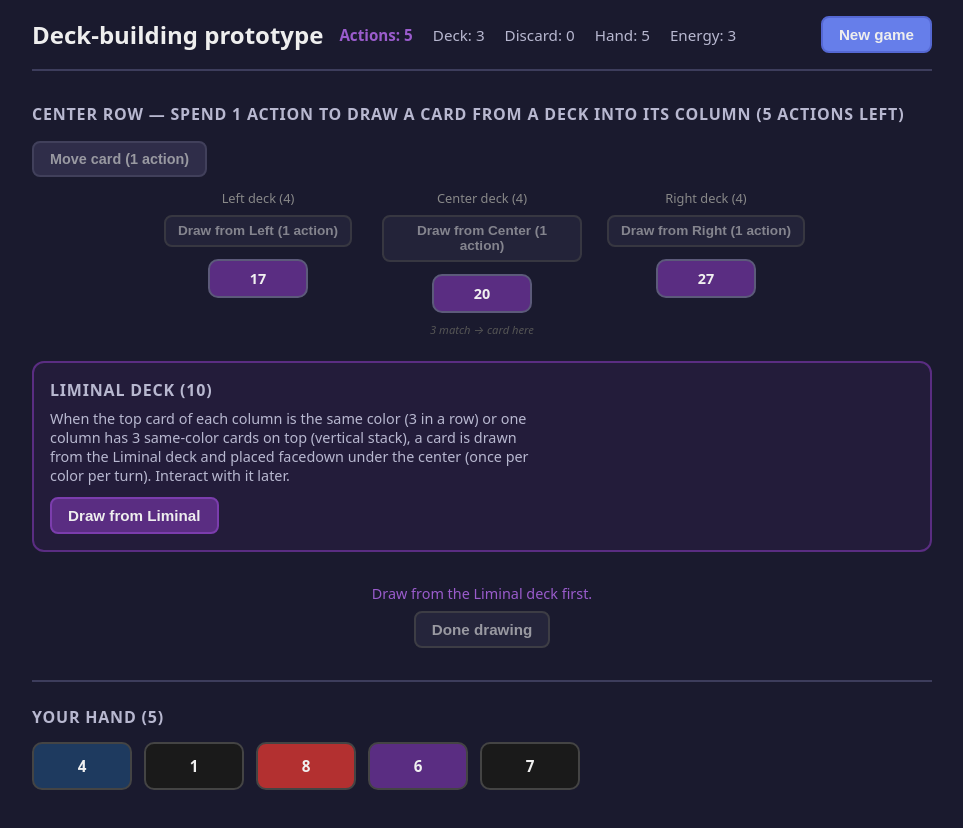
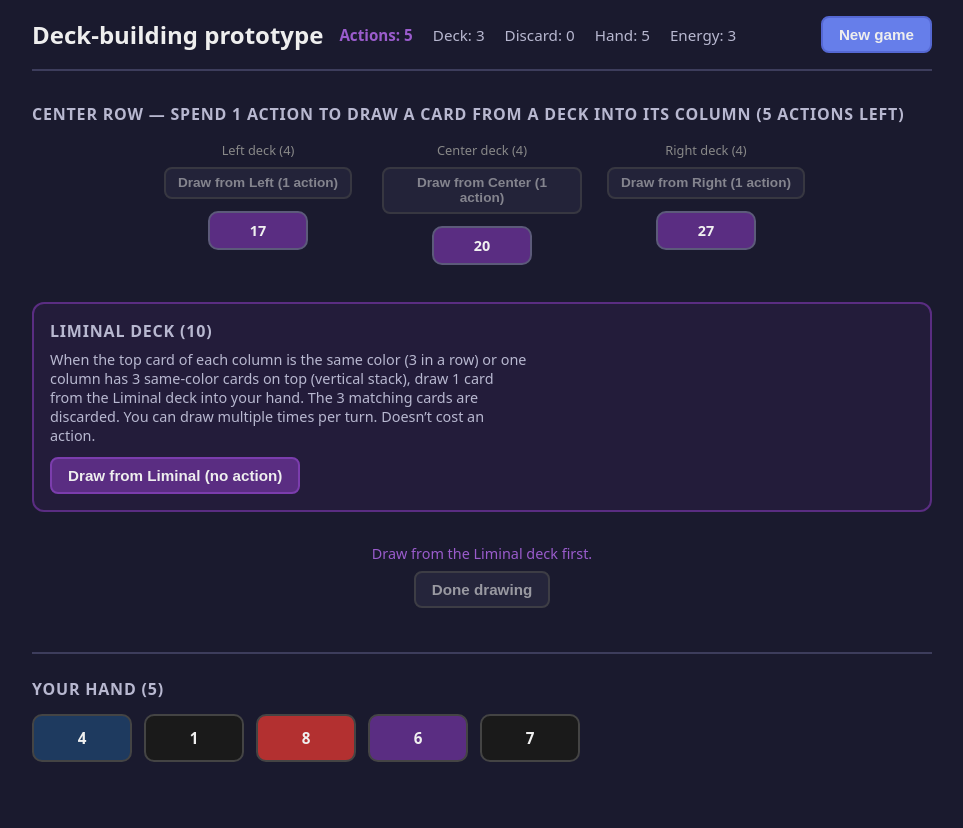
Before and after one commit to Mark-David-Hill/experiments, a React (Vite) app in the folder deck-building-prototype/: page / in a window 1280 px wide. Both pictures are taken after a click on the button "Start game". Shown: the top 828 px of the page, without its empty margins (158-1121 px from the left). Built offline with nearby package versions, Linux system fonts and the light colour scheme.

Commit message:
fixes bugs related to matches and adds card ability for discarding any card

```diff
--- a/deck-building-prototype/src/App.css
+++ b/deck-building-prototype/src/App.css
@@ -158,25 +158,6 @@ section h2 {
   margin-bottom: 1rem;
 }
 
-.center-row-actions {
-  margin-bottom: 0.75rem;
-}
-
-.move-card-btn {
-  font-size: 0.9rem;
-  background: #3d3a5c;
-  border-color: #5c5a7a;
-}
-
-.move-card-btn:hover:not(:disabled) {
-  background: #4d4a6c;
-  border-color: #6c6a8a;
-}
-
-.move-card-btn:disabled {
-  opacity: 0.6;
-}
-
 .move-card-hint {
   display: flex;
   align-items: center;
@@ -234,6 +215,31 @@ section h2 {
 .center-card-moveable:hover {
   filter: brightness(1.1);
   box-shadow: 0 0 0 2px #9a5ccc;
+}
+
+.ability-target-hint {
+  display: flex;
+  align-items: center;
+  gap: 0.5rem;
+  margin-bottom: 0.5rem;
+  font-size: 0.9rem;
+  color: #c9a227;
+}
+
+.card-with-ability .ability-text {
+  display: block;
+  font-size: 0.7rem;
+  margin-top: 0.25rem;
+  opacity: 0.95;
+}
+
+.center-card-discard-target {
+  cursor: pointer;
+}
+
+.center-card-discard-target:hover {
+  filter: brightness(1.15);
+  box-shadow: 0 0 0 2px #c9a227;
 }
 
 .center-column {
--- a/deck-building-prototype/src/App.jsx
+++ b/deck-building-prototype/src/App.jsx
@@ -48,11 +48,32 @@ const initialGameState = () => ({
   centerDecks: [[], [], []],
   centerColumns: [[], [], []],
   liminalDeck: [],
-  liminalDrawnThisTurn: null,
-  liminalFacedownCard: null,
   drawActionsRemaining: 0,
   moveSourceColumn: null, // when set, waiting to pick destination to move bottom card (costs 1 action)
+  pendingDiscardCenterCard: null, // when set, waiting to pick a center card to discard (ability played in draw phase)
 })
+
+/** Finds first 3-in-a-row (same color): any horizontal row, or any vertical run in a column. */
+function findFirstMatch(centerColumns) {
+  const cols = centerColumns || [[], [], []]
+  const minLen = Math.min(cols[0]?.length ?? 0, cols[1]?.length ?? 0, cols[2]?.length ?? 0)
+  for (let d = 0; d < minLen; d++) {
+    const c0 = cols[0][d].color
+    const c1 = cols[1][d].color
+    const c2 = cols[2][d].color
+    if (c0 === c1 && c1 === c2) return { type: 'horizontal', rowIndex: d }
+  }
+  for (let col = 0; col < 3; col++) {
+    const colArr = cols[col] || []
+    for (let start = 0; start + 3 <= colArr.length; start++) {
+      const c0 = colArr[start].color
+      const c1 = colArr[start + 1].color
+      const c2 = colArr[start + 2].color
+      if (c0 === c1 && c1 === c2) return { type: 'vertical', colIndex: col, startIndex: start }
+    }
+  }
+  return null
+}
 
 function App() {
   const [state, setState] = useState(initialGameState)
@@ -67,36 +88,20 @@ function App() {
     centerDecks,
     centerColumns,
   liminalDeck,
-  liminalDrawnThisTurn,
-  liminalFacedownCard,
   drawActionsRemaining,
   moveSourceColumn,
+  pendingDiscardCenterCard,
   } = state
 
-  const horizontalMatch =
-    centerColumns[0]?.length > 0 &&
-    centerColumns[1]?.length > 0 &&
-    centerColumns[2]?.length > 0 &&
-    centerColumns[0][0].color === centerColumns[1][0].color &&
-    centerColumns[1][0].color === centerColumns[2][0].color
-  const verticalMatchColumn = [0, 1, 2].find(
-    (i) =>
-      (centerColumns[i]?.length ?? 0) >= 3 &&
-      centerColumns[i][0].color === centerColumns[i][1].color &&
-      centerColumns[i][1].color === centerColumns[i][2].color
-  )
-  const liminalMatchColor = horizontalMatch
-    ? centerColumns[0][0].color
-    : verticalMatchColumn !== undefined
-      ? centerColumns[verticalMatchColumn][0].color
+  const liminalMatch = findFirstMatch(centerColumns)
+  const liminalMatchColor = liminalMatch
+    ? liminalMatch.type === 'horizontal'
+      ? centerColumns[0][liminalMatch.rowIndex].color
+      : centerColumns[liminalMatch.colIndex][liminalMatch.startIndex].color
     : null
-  const canDrawFromLiminal = (horizontalMatch || verticalMatchColumn !== undefined) && liminalMatchColor != null
-  const alreadyDrewForThisCombo = liminalMatchColor != null && liminalDrawnThisTurn === liminalMatchColor
-  const liminalUnlocked =
-    canDrawFromLiminal &&
-    liminalDeck.length > 0 &&
-    !alreadyDrewForThisCombo &&
-    !liminalFacedownCard
+  const canDrawFromLiminal = liminalMatch != null && liminalMatchColor != null
+  // Liminal draw never costs an action; you can draw multiple times per turn for the same color
+  const liminalUnlocked = canDrawFromLiminal && liminalDeck.length > 0
   const mustDrawFromLiminal = liminalUnlocked
 
   const startGame = useCallback(() => {
@@ -130,10 +135,9 @@ function App() {
       centerDecks: centerDecksAfterFirstDraw,
       centerColumns: newColumns,
       liminalDeck: liminalDeckInit,
-      liminalDrawnThisTurn: null,
-      liminalFacedownCard: null,
       drawActionsRemaining: DRAW_ACTIONS_PER_TURN,
       moveSourceColumn: null,
+      pendingDiscardCenterCard: null,
     }))
   }, [])
 
@@ -160,71 +164,45 @@ function App() {
 
   const drawFromLiminal = useCallback(() => {
     setState((s) => {
-      if (!s.liminalDeck.length || s.liminalFacedownCard) return s
-      const hMatch =
-        s.centerColumns[0]?.length > 0 &&
-        s.centerColumns[1]?.length > 0 &&
-        s.centerColumns[2]?.length > 0 &&
-        s.centerColumns[0][0].color === s.centerColumns[1][0].color &&
-        s.centerColumns[1][0].color === s.centerColumns[2][0].color
-      const vCol = [0, 1, 2].find(
-        (i) =>
-          (s.centerColumns[i]?.length ?? 0) >= 3 &&
-          s.centerColumns[i][0].color === s.centerColumns[i][1].color &&
-          s.centerColumns[i][1].color === s.centerColumns[i][2].color
-      )
-      const matchColor = hMatch
-        ? s.centerColumns[0][0].color
-        : vCol !== undefined
-          ? s.centerColumns[vCol][0].color
-          : null
+      if (!s.liminalDeck.length) return s
+      const match = findFirstMatch(s.centerColumns)
+      if (!match) return s
       const [card, ...rest] = s.liminalDeck
       let threeMatching
       let newCenterColumns
-      if (hMatch) {
+      if (match.type === 'horizontal') {
+        const d = match.rowIndex
         threeMatching = [
-          s.centerColumns[0][0],
-          s.centerColumns[1][0],
-          s.centerColumns[2][0],
+          s.centerColumns[0][d],
+          s.centerColumns[1][d],
+          s.centerColumns[2][d],
         ]
-        newCenterColumns = s.centerColumns.map((col) => col.slice(1))
-      } else if (vCol !== undefined) {
-        threeMatching = s.centerColumns[vCol].slice(0, 3)
+        newCenterColumns = s.centerColumns.map((col) => [
+          ...col.slice(0, d),
+          ...col.slice(d + 1),
+        ])
+      } else {
+        const { colIndex, startIndex } = match
+        threeMatching = s.centerColumns[colIndex].slice(startIndex, startIndex + 3)
         newCenterColumns = s.centerColumns.map((col, i) =>
-          i === vCol ? col.slice(3) : col
+          i === colIndex
+            ? [...col.slice(0, startIndex), ...col.slice(startIndex + 3)]
+            : col
         )
-      } else {
-        return s
       }
       return {
         ...s,
         liminalDeck: rest,
-        liminalFacedownCard: card,
-        liminalDrawnThisTurn: matchColor ?? s.liminalDrawnThisTurn,
+        hand: [...s.hand, card],
         centerColumns: newCenterColumns,
         discard: [...s.discard, ...threeMatching],
       }
     })
   }, [])
 
-  const interactWithLiminalFacedown = useCallback(() => {
-    setState((s) => {
-      if (!s.liminalFacedownCard) return s
-      return {
-        ...s,
-        hand: [...s.hand, s.liminalFacedownCard],
-        liminalFacedownCard: null,
-      }
-    })
-  }, [])
-
-  const startMoveCard = useCallback(() => {
-    setState((s) => ({ ...s, moveSourceColumn: 'pending' }))
-  }, [])
-
   const selectMoveSourceFromCard = useCallback((columnIndex) => {
     setState((s) => {
-      if (s.moveSourceColumn !== null && s.moveSourceColumn !== 'pending') return s
+      if (s.moveSourceColumn !== null) return s
       const col = s.centerColumns[columnIndex] || []
       if (col.length === 0 || s.drawActionsRemaining <= 0) return s
       return { ...s, moveSourceColumn: columnIndex }
@@ -237,11 +215,6 @@ function App() {
 
   const selectMoveSourceOrDest = useCallback((columnIndex) => {
     setState((s) => {
-      if (s.moveSourceColumn === 'pending') {
-        const col = s.centerColumns[columnIndex] || []
-        if (col.length === 0 || s.drawActionsRemaining <= 0) return s
-        return { ...s, moveSourceColumn: columnIndex }
-      }
       if (typeof s.moveSourceColumn === 'number') {
         if (s.moveSourceColumn === columnIndex) {
           return { ...s, moveSourceColumn: null }
@@ -267,7 +240,44 @@ function App() {
   }, [])
 
   const doneDrawing = useCallback(() => {
-    setState((s) => ({ ...s, phase: 'play', moveSourceColumn: null }))
+    setState((s) => ({ ...s, phase: 'play', moveSourceColumn: null, pendingDiscardCenterCard: null }))
+  }, [])
+
+  const playDiscardCenterAbility = useCallback((card) => {
+    setState((s) => ({
+      ...s,
+      hand: s.hand.filter((c) => c.instanceId !== card.instanceId),
+      pendingDiscardCenterCard: card,
+    }))
+  }, [])
+
+  const discardCenterCard = useCallback((columnIndex, cardIndex) => {
+    setState((s) => {
+      if (!s.pendingDiscardCenterCard) return s
+      const col = s.centerColumns[columnIndex] || []
+      const card = col[cardIndex]
+      if (!card) return s
+      const newCenterColumns = s.centerColumns.map((c, i) =>
+        i === columnIndex ? [...c.slice(0, cardIndex), ...c.slice(cardIndex + 1)] : c
+      )
+      return {
+        ...s,
+        centerColumns: newCenterColumns,
+        discard: [...s.discard, card, s.pendingDiscardCenterCard],
+        pendingDiscardCenterCard: null,
+      }
+    })
+  }, [])
+
+  const cancelDiscardCenterTarget = useCallback(() => {
+    setState((s) => {
+      if (!s.pendingDiscardCenterCard) return s
+      return {
+        ...s,
+        hand: [...s.hand, s.pendingDiscardCenterCard],
+        pendingDiscardCenterCard: null,
+      }
+    })
   }, [])
 
   const playCard = useCallback((card) => {
@@ -298,8 +308,6 @@ function App() {
         centerDecks: s.centerDecks,
         centerColumns: s.centerColumns,
         liminalDeck: s.liminalDeck,
-        liminalDrawnThisTurn: null,
-        liminalFacedownCard: s.liminalFacedownCard,
         drawActionsRemaining: DRAW_ACTIONS_PER_TURN,
         moveSourceColumn: null,
       }
@@ -341,23 +349,10 @@ function App() {
         <>
           <section className="center-decks">
             <h2>Center row — spend 1 action to draw a card from a deck into its column ({drawActionsRemaining} actions left)</h2>
-            <div className="center-row-actions">
-              <button
-                type="button"
-                className="btn move-card-btn"
-                onClick={startMoveCard}
-                disabled={mustDrawFromLiminal || drawActionsRemaining <= 0 || !centerColumns.some((col) => (col || []).length > 0) || (moveSourceColumn === 'pending' || typeof moveSourceColumn === 'number')}
-                title="Pick a column, then pick a different column to move the bottom card (1 action)"
-              >
-                Move card (1 action)
-              </button>
-            </div>
             <div className="center-columns">
-              {(moveSourceColumn === 'pending' || typeof moveSourceColumn === 'number') && (
+              {typeof moveSourceColumn === 'number' && (
                 <div className="move-card-hint">
-                  {moveSourceColumn === 'pending'
-                    ? 'Click a column to move its bottom card from'
-                    : `Move bottom card to column (click ${CENTER_DECK_LABELS[moveSourceColumn]} to cancel)`}
+                  {`Move bottom card to column (click ${CENTER_DECK_LABELS[moveSourceColumn]} to cancel)`}
                   <button type="button" className="btn btn-cancel-move" onClick={cancelMoveCard}>
                     Cancel
                   </button>
@@ -367,21 +362,15 @@ function App() {
                 <div
                   key={i}
                   className={`center-column ${i === 1 ? 'center-column-middle' : ''} ${
-                    moveSourceColumn === 'pending' && (centerColumns[i] || []).length > 0
-                      ? 'center-column-clickable'
-                      : ''
-                  } ${typeof moveSourceColumn === 'number' && moveSourceColumn !== i ? 'center-column-dest' : ''} ${
-                    typeof moveSourceColumn === 'number' && moveSourceColumn === i ? 'center-column-source' : ''
-                  }`}
+                    typeof moveSourceColumn === 'number' && moveSourceColumn !== i && !pendingDiscardCenterCard ? 'center-column-dest' : ''
+                  } ${typeof moveSourceColumn === 'number' && moveSourceColumn === i ? 'center-column-source' : ''}`}
                   onClick={
-                    moveSourceColumn === 'pending' && (centerColumns[i] || []).length > 0
-                      ? () => selectMoveSourceOrDest(i)
-                      : typeof moveSourceColumn === 'number' && moveSourceColumn !== i
+                    !pendingDiscardCenterCard && typeof moveSourceColumn === 'number' && moveSourceColumn !== i
                       ? () => selectMoveSourceOrDest(i)
                       : undefined
                   }
-                  role={moveSourceColumn === 'pending' || (typeof moveSourceColumn === 'number' && moveSourceColumn !== i) ? 'button' : undefined}
-                  tabIndex={moveSourceColumn === 'pending' || typeof moveSourceColumn === 'number' ? 0 : undefined}
+                  role={!pendingDiscardCenterCard && typeof moveSourceColumn === 'number' && moveSourceColumn !== i ? 'button' : undefined}
+                  tabIndex={!pendingDiscardCenterCard && typeof moveSourceColumn === 'number' ? 0 : undefined}
                 >
                   <div className="center-column-label">
                     {CENTER_DECK_LABELS[i]} deck ({centerDecks[i]?.length ?? 0})
@@ -400,56 +389,41 @@ function App() {
                       {(centerColumns[i] || []).map((card, idx) => {
                         const isBottom = idx === (centerColumns[i]?.length ?? 0) - 1
                         const canSelectAsSource =
-                          (moveSourceColumn === null || moveSourceColumn === 'pending') &&
+                          moveSourceColumn === null &&
+                          !pendingDiscardCenterCard &&
                           drawActionsRemaining > 0 &&
                           !mustDrawFromLiminal &&
                           (centerColumns[i]?.length ?? 0) > 0
+                        const isDiscardTarget = !!pendingDiscardCenterCard
                         return (
                           <div
                             key={card.instanceId}
-                            className={`card center-card ${isBottom ? 'center-card-bottom' : ''} ${isBottom && canSelectAsSource ? 'center-card-moveable' : ''}`}
+                            className={`card center-card ${isBottom ? 'center-card-bottom' : ''} ${isBottom && canSelectAsSource ? 'center-card-moveable' : ''} ${isDiscardTarget ? 'center-card-discard-target' : ''}`}
                             style={{
                               background: CARD_COLORS[card.color] ?? '#444',
                               color: getCardTextColor(card.color),
                             }}
                             onClick={
-                              isBottom && canSelectAsSource
+                              isDiscardTarget
+                                ? (e) => {
+                                    e.stopPropagation()
+                                    discardCenterCard(i, idx)
+                                  }
+                                : isBottom && canSelectAsSource
                                   ? (e) => {
                                       e.stopPropagation()
                                       selectMoveSourceFromCard(i)
                                     }
                                   : undefined
                             }
-                            role={isBottom && canSelectAsSource ? 'button' : undefined}
-                            title={isBottom && canSelectAsSource ? 'Click to move this card (1 action)' : undefined}
+                            role={isDiscardTarget || (isBottom && canSelectAsSource) ? 'button' : undefined}
+                            title={isDiscardTarget ? 'Discard this card' : isBottom && canSelectAsSource ? 'Click to move this card (1 action)' : undefined}
                           >
                             {card.name}
                           </div>
                         )
                       })}
                     </div>
-                    {i === 1 && (
-                      <div className="liminal-under-slot">
-                        {liminalFacedownCard ? (
-                          <>
-                            <div
-                              className="card-facedown-peek"
-                              aria-label="Liminal card (facedown, under center card)"
-                            />
-                            <button
-                              type="button"
-                              className="btn liminal-interact-btn"
-                              onClick={(e) => { e.stopPropagation(); interactWithLiminalFacedown(); }}
-                              title="Interact with the facedown card (will lead to things later)"
-                            >
-                              Interact
-                            </button>
-                          </>
-                        ) : (
-                          <span className="liminal-slot-empty">3 match → card here</span>
-                        )}
-                      </div>
-                    )}
                   </div>
                 </div>
               ))}
@@ -458,16 +432,16 @@ function App() {
             <section className="liminal-deck">
               <h2>Liminal deck ({liminalDeck.length})</h2>
               <p className="liminal-hint">
-                When the top card of each column is the same color (3 in a row) or one column has 3 same-color cards on top (vertical stack), a card is drawn from the Liminal deck and placed facedown under the center (once per color per turn). Interact with it later.
+                When the top card of each column is the same color (3 in a row) or one column has 3 same-color cards on top (vertical stack), draw 1 card from the Liminal deck into your hand. The 3 matching cards are discarded. You can draw multiple times per turn. Doesn’t cost an action.
               </p>
               <button
                 type="button"
                 className="btn liminal-btn"
                 onClick={drawFromLiminal}
                 disabled={!liminalUnlocked}
-                title={liminalUnlocked ? 'Place a spirit card facedown (required)' : alreadyDrewForThisCombo ? 'Already drew for this color combo' : liminalFacedownCard ? 'Interact with the facedown card first' : 'Match the top card color across all 3 columns'}
+                title={liminalUnlocked ? 'Draw 1 Liminal card into hand (required, no action)' : 'Match 3 same-color cards in a row or in one column'}
               >
-                Draw from Liminal
+                Draw from Liminal (no action)
               </button>
             </section>
 
@@ -489,11 +463,36 @@ function App() {
 
           <section className="hand hand-draw-phase">
             <h2>Your hand ({hand.length})</h2>
+            {pendingDiscardCenterCard && (
+              <div className="ability-target-hint">
+                <span>Click a card in the center to discard it.</span>
+                <button type="button" className="btn btn-cancel-move" onClick={cancelDiscardCenterTarget}>
+                  Cancel
+                </button>
+              </div>
+            )}
             <div className="card-row">
               {hand.length === 0 && (
                 <span className="placeholder">No cards in hand</span>
               )}
-              {hand.map((card) => (
+              {hand.map((card) => {
+                const canPlayAbility = card.ability === 'discard_center' && !pendingDiscardCenterCard
+                return canPlayAbility ? (
+                  <button
+                    key={card.instanceId}
+                    type="button"
+                    className="card in-hand card-with-ability"
+                    onClick={() => playDiscardCenterAbility(card)}
+                    style={{
+                      background: CARD_COLORS[card.color] ?? '#444',
+                      color: getCardTextColor(card.color),
+                    }}
+                    title={card.abilityText ?? 'Play during draw: discard 1 center card'}
+                  >
+                    {card.name}
+                    {card.abilityText && <span className="ability-text">{card.abilityText}</span>}
+                  </button>
+                ) : (
                   <div
                     key={card.instanceId}
                     className="card in-hand display-only"
@@ -505,7 +504,8 @@ function App() {
                     {card.name}
                     {card.cost > 0 && <span className="cost">{card.cost}</span>}
                   </div>
-              ))}
+                )
+              })}
             </div>
           </section>
         </>
@@ -513,22 +513,6 @@ function App() {
 
       {gameStarted && phase === 'play' && (
         <>
-          {liminalFacedownCard && (
-            <section className="liminal-facedown-in-play">
-              <h2>Facedown Liminal card</h2>
-              <div className="liminal-facedown-standalone">
-                <div className="card-facedown-peek" aria-label="Liminal card (facedown)" />
-                <button
-                  type="button"
-                  className="btn liminal-interact-btn"
-                  onClick={interactWithLiminalFacedown}
-                  title="Interact with the facedown card (will lead to things later)"
-                >
-                  Interact
-                </button>
-              </div>
-            </section>
-          )}
           <section className="play-area">
             <h2>Played this turn</h2>
             <div className="card-row">
--- a/deck-building-prototype/src/data/cards.js
+++ b/deck-building-prototype/src/data/cards.js
@@ -66,8 +66,9 @@ export const CENTER_DECK_LABELS = ['Left', 'Center', 'Right']
 
 // Liminal deck — draw only when the top card of each center column is the same color (3 in a row).
 // Spirit/youkai themed; causes fantastical interactions with regular cards.
+// ability: 'discard_center' = play during draw phase to discard any 1 card in the center row
 export const LIMINAL_DECK_DEFS = [
-  { id: 'lim-kitsune', name: 'Kitsune', cost: 0, color: 'gold' },
+  { id: 'lim-kitsune', name: 'Kitsune', cost: 0, color: 'gold', ability: 'discard_center', abilityText: 'Discard 1 card from center' },
   { id: 'lim-tengu', name: 'Tengu', cost: 0, color: 'black' },
   { id: 'lim-kappa', name: 'Kappa', cost: 0, color: 'darkBlue' },
   { id: 'lim-yuki', name: 'Yuki-onna', cost: 0, color: 'white' },
```
Also changed, not shown: 1 other file (tests, documents, lock files or other folders). Lines whose indentation alone changed are shown as unchanged.
